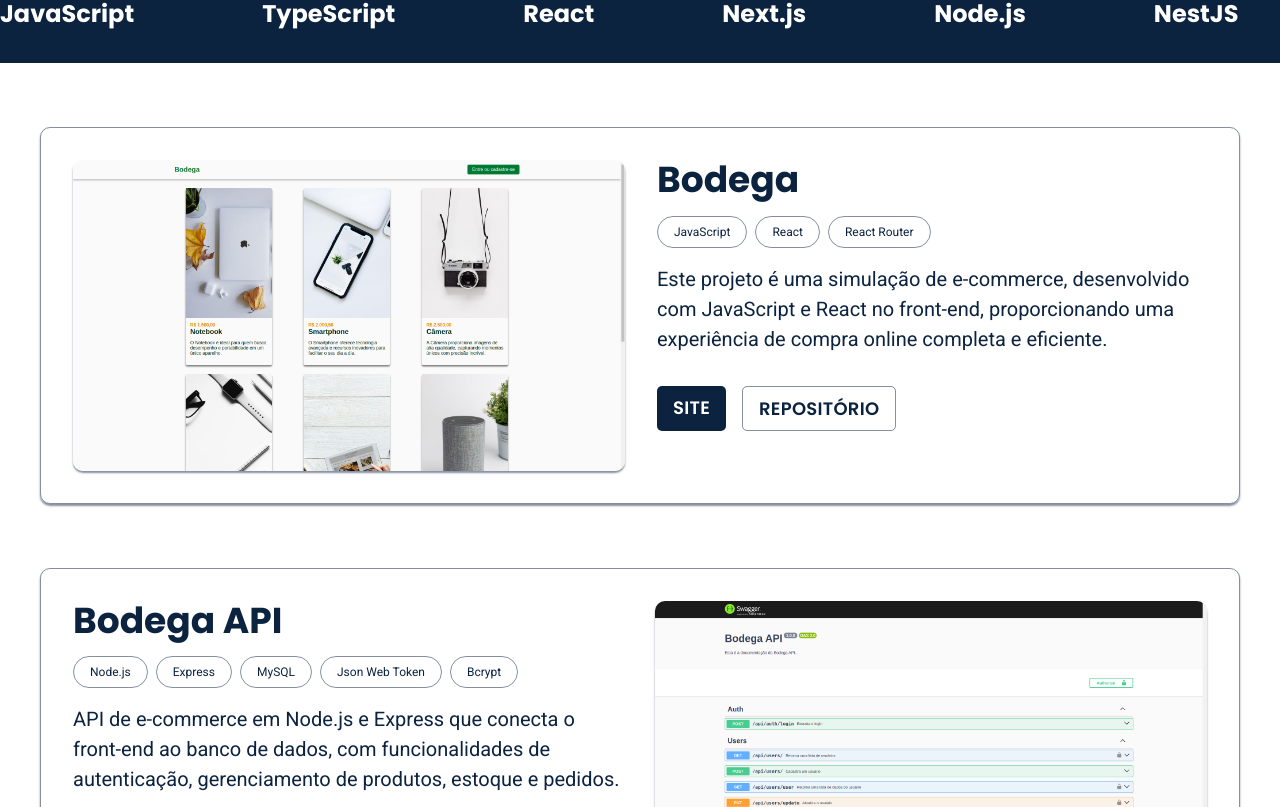
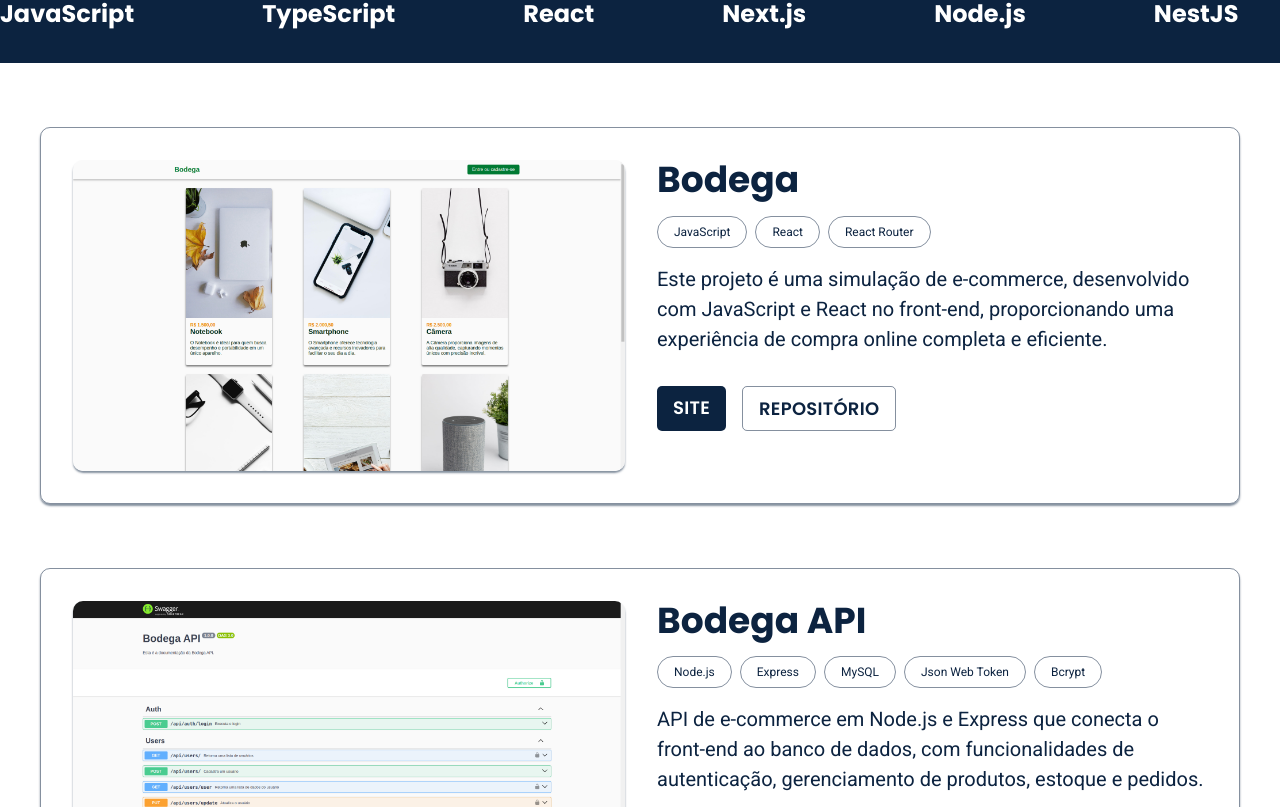
Before and after one commit to lucasrochabz/portfolio, a React (Vite) app: page / in a window 1280 px wide. Shown: the part 633-1440 px from the top of the page. Built offline with nearby package versions, Linux system fonts and the light colour scheme.

Commit message:
corrigindo tags do ProjectCard

```diff
--- a/src/components/ProjectCard/ProjectCard.jsx
+++ b/src/components/ProjectCard/ProjectCard.jsx
@@ -13,9 +13,9 @@ const ProjectCard = ({ project }) => {
   const imagePath = imageModule?.default;
 
   return (
-    <div className={styles.card}>
+    <article className={styles.card}>
       <figure>
-        <img src={imagePath} alt={imagePath} />
+        <img src={imagePath} alt={project.name} />
       </figure>
 
       <div className={styles.content}>
@@ -37,7 +37,7 @@ const ProjectCard = ({ project }) => {
           </Anchor.Root>
         </nav>
       </div>
-    </div>
+    </article>
   );
 };
 
--- a/src/components/ProjectList/ProjectList.jsx
+++ b/src/components/ProjectList/ProjectList.jsx
@@ -2,18 +2,24 @@ import PropTypes from 'prop-types';
 import { ProjectCard } from '../ProjectCard';
 import styles from './ProjectList.module.css';
 
-// fix: add proptypes
-const ProjectList = ({ projects }) => {
+const ProjectList = ({ projects, withContainer = false }) => {
+  const className = withContainer
+    ? `container ${styles.list}`
+    : styles.projectList;
+
   return (
-    <section className={`container ${styles.projectList}`}>
-      {projects.map((project, id) => (
-        <ProjectCard key={id} project={project} />
+    <ul className={className}>
+      {projects.map((project) => (
+        <li key={project.id}>
+          <ProjectCard project={project} />
+        </li>
       ))}
-    </section>
+    </ul>
   );
 };
 
 ProjectList.propTypes = {
+  withContainer: PropTypes.bool,
   projects: PropTypes.arrayOf(
     PropTypes.shape({
       id: PropTypes.number.isRequired,
--- a/src/components/ProjectList/ProjectList.module.css
+++ b/src/components/ProjectList/ProjectList.module.css
@@ -1,4 +1,5 @@
-.projectList {
-  display: grid;
+.list {
+  display: flex;
+  flex-direction: column;
   gap: var(--space-xl);
 }
--- a/src/pages/HomePage/HomePage.jsx
+++ b/src/pages/HomePage/HomePage.jsx
@@ -15,7 +15,7 @@ const HomePage = () => {
       <main>
         <Hero />
         <Marquee />
-        <ProjectList projects={featuredProjects} />
+        <ProjectList withContainer={true} projects={featuredProjects} />
       </main>
       <Footer />
     </>
```
